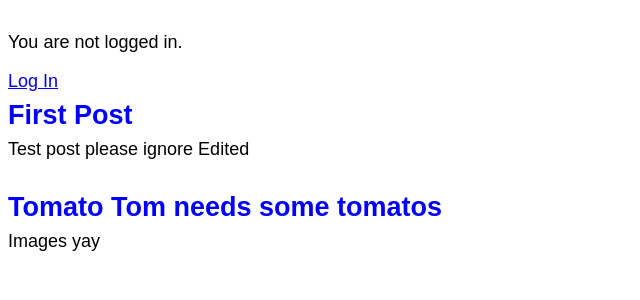
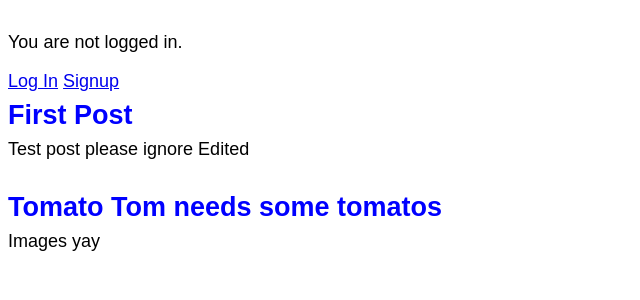
Before and after one commit to JustOneByteAtATime/NodeCode, a Django app: page / in a window 1280 px wide. Shown: the part 99-399 px from the top of the page, without its empty margins (0-640 px from the left). Run offline with Django 3.2, Linux system fonts and the light colour scheme; data comes from the database, SQL or seed files in the repository; both versions use the stored data as it was after the commit.

Commit message:
Commit with signup link

```diff
--- a/templates/base.html
+++ b/templates/base.html
@@ -21,6 +21,7 @@
             {% else %}
                 <p>You are not logged in.</p>
                 <a href="{% url 'login' %}">Log In</a>
+                <a href="{% url 'signup' %}">Signup</a>
             {% endif %}
         {% block content %}
         {% endblock content %}
```
Also changed, not shown: db.sqlite3.
